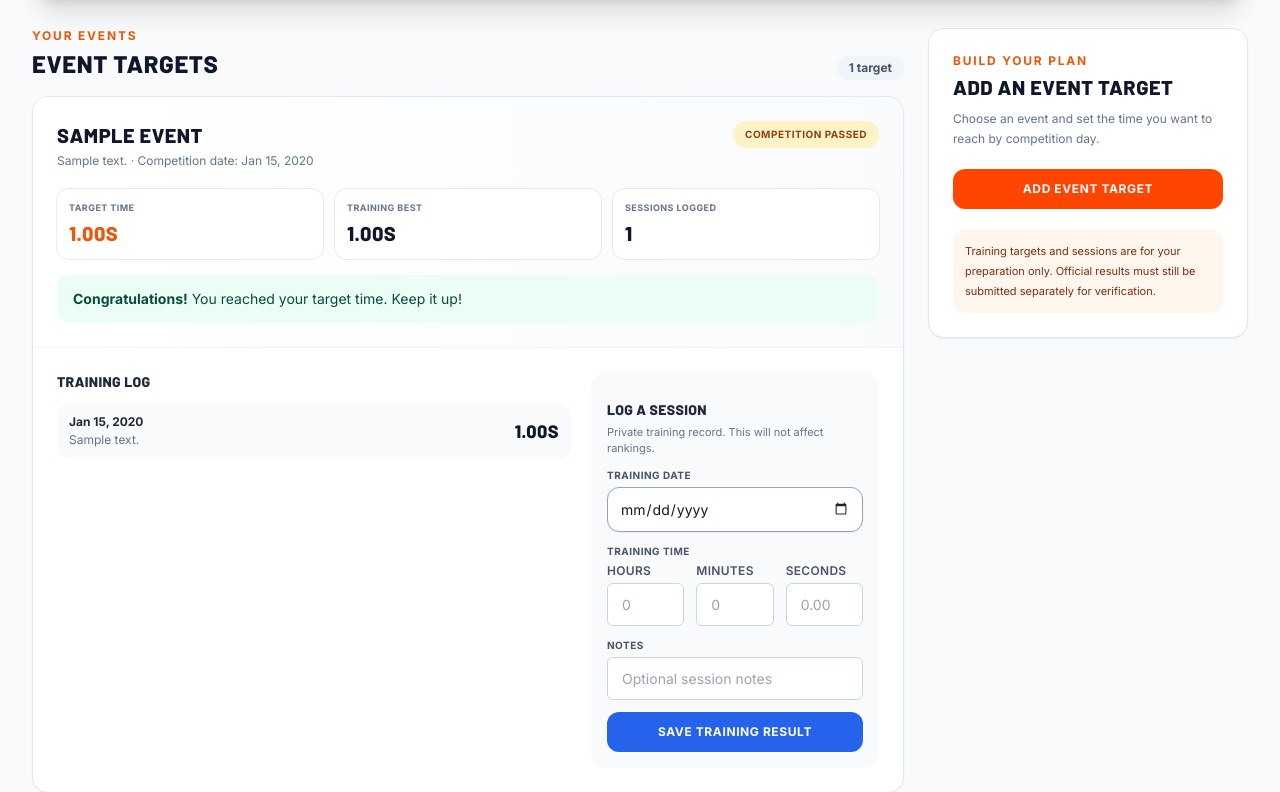
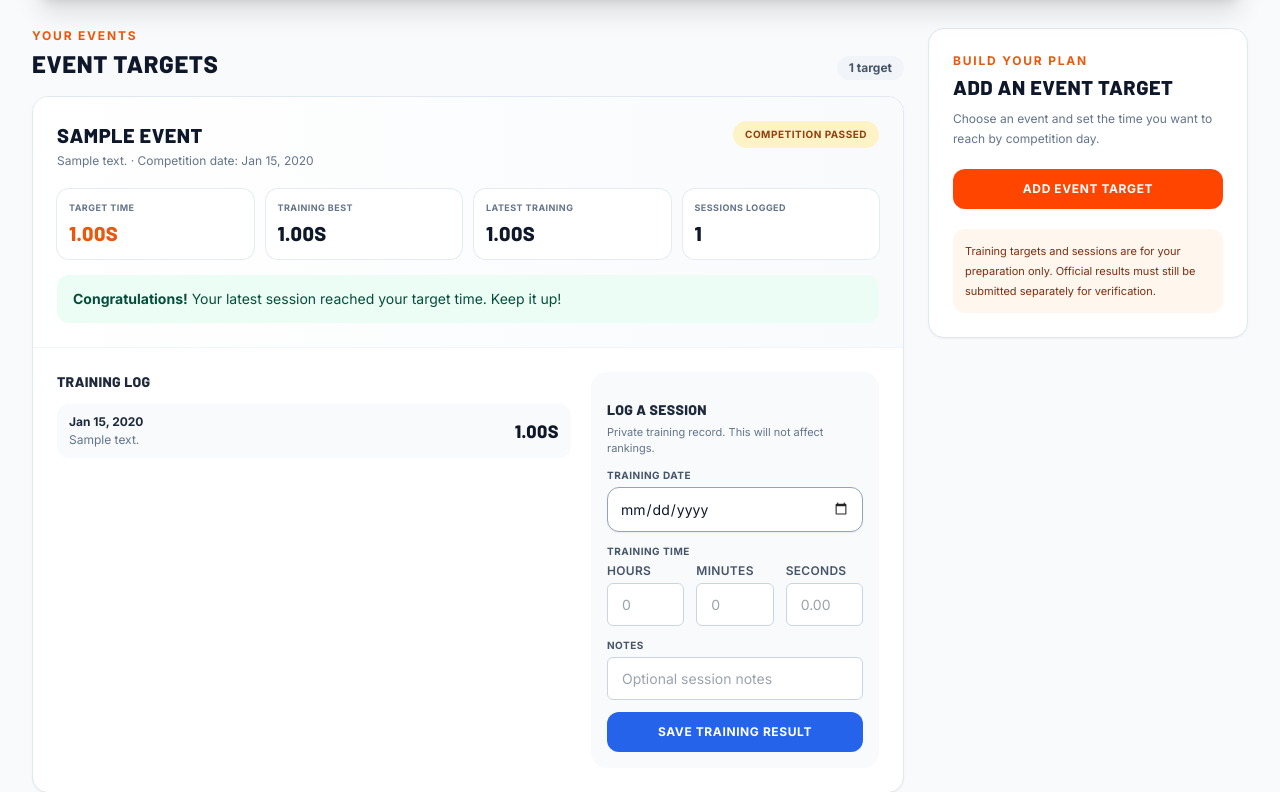
Before and after one commit to kipsangmosesdev/SakaTalent, a Django app: page /training/ in a window 1280 px wide. Shown: the part 338-1130 px from the top of the page. Run offline with Django 5.2, Linux system fonts and the light colour scheme; a user stored in the database is signed in; tables that the repository leaves empty hold one stand-in row (values such as "Sample post"); parts of the project's set-up code (start-up, migrations or seed data) failed here and were passed over; some libraries are stand-ins or nearby versions.

Commit message:
Use latest training result for target progress guidance

```diff
--- a/riadhaproject/core/templates/core/training_dashboard.html
+++ b/riadhaproject/core/templates/core/training_dashboard.html
@@ -74,13 +74,13 @@
                             </div>
                             {% if target.competition_date < today %}
                                 <span class="rounded-full bg-amber-100 px-3 py-1.5 text-[10px] font-extrabold uppercase tracking-wider text-amber-800">Competition passed</span>
-                            {% elif target.best_result and target.best_result.result <= target.target_result %}
+                            {% elif target.latest_result and target.latest_result.result <= target.target_result %}
                                 <span class="rounded-full bg-emerald-100 px-3 py-1.5 text-[10px] font-extrabold uppercase tracking-wider text-emerald-800">Target reached</span>
                             {% else %}
                                 <span class="rounded-full bg-blue-50 px-3 py-1.5 text-[10px] font-extrabold uppercase tracking-wider text-blue-800">In progress</span>
                             {% endif %}
                         </div>
-                        <div class="mt-5 grid grid-cols-2 gap-3 sm:grid-cols-3">
+                        <div class="mt-5 grid grid-cols-2 gap-3 sm:grid-cols-4">
                             <div class="rounded-xl bg-white p-3 ring-1 ring-slate-200/80">
                                 <p class="text-[9px] font-extrabold uppercase tracking-wider text-slate-500">Target time</p>
                                 <p class="mt-1 font-heading text-xl font-extrabold text-orange-600">{{ target.target_result|format_seconds }}</p>
@@ -89,26 +89,30 @@
                                 <p class="text-[9px] font-extrabold uppercase tracking-wider text-slate-500">Training best</p>
                                 <p class="mt-1 font-heading text-xl font-extrabold text-slate-900">{% if target.best_result %}{{ target.best_result.result|format_seconds }}{% else %}&mdash;{% endif %}</p>
                             </div>
-                            <div class="col-span-2 rounded-xl bg-white p-3 ring-1 ring-slate-200/80 sm:col-span-1">
+                            <div class="rounded-xl bg-white p-3 ring-1 ring-slate-200/80">
+                                <p class="text-[9px] font-extrabold uppercase tracking-wider text-slate-500">Latest training</p>
+                                <p class="mt-1 font-heading text-xl font-extrabold text-slate-900">{% if target.latest_result %}{{ target.latest_result.result|format_seconds }}{% else %}&mdash;{% endif %}</p>
+                            </div>
+                            <div class="rounded-xl bg-white p-3 ring-1 ring-slate-200/80">
                                 <p class="text-[9px] font-extrabold uppercase tracking-wider text-slate-500">Sessions logged</p>
                                 <p class="mt-1 font-heading text-xl font-extrabold text-slate-900">{{ target.training_count }}</p>
                             </div>
                         </div>
-                        <div class="mt-4 rounded-xl px-4 py-3 text-sm leading-6 {% if target.best_result and target.best_result.result <= target.target_result %}bg-emerald-50 text-emerald-900{% elif target.competition_date < today %}bg-amber-50 text-amber-900{% else %}bg-blue-50 text-blue-900{% endif %}">
-                            {% if target.best_result and target.best_result.result <= target.target_result %}
-                                {% if target.time_gap %}
-                                    <strong>Congratulations!</strong> You beat your target by {{ target.time_gap|format_seconds }}. Keep it up!
+                        <div class="mt-4 rounded-xl px-4 py-3 text-sm leading-6 {% if target.latest_result and target.latest_result.result <= target.target_result %}bg-emerald-50 text-emerald-900{% elif target.competition_date < today %}bg-amber-50 text-amber-900{% else %}bg-blue-50 text-blue-900{% endif %}">
+                            {% if target.latest_result and target.latest_result.result <= target.target_result %}
+                                {% if target.latest_time_gap %}
+                                    <strong>Congratulations!</strong> Your latest session beat your target by {{ target.latest_time_gap|format_seconds }}. Keep it up!
                                 {% else %}
-                                    <strong>Congratulations!</strong> You reached your target time. Keep it up!
+                                    <strong>Congratulations!</strong> Your latest session reached your target time. Keep it up!
                                 {% endif %}
                             {% elif target.competition_date < today %}
-                                {% if target.best_result %}
-                                    Competition date passed. Your best was {{ target.time_gap|format_seconds }} over your target. Keep training for your next competition.
+                                {% if target.latest_result %}
+                                    Competition date passed. Your latest session was {{ target.latest_time_gap|format_seconds }} over your target. Keep training for your next competition.
                                 {% else %}
                                     Competition date passed with no training times logged. Add a target for your next competition and keep training.
                                 {% endif %}
-                            {% elif target.best_result %}
-                                You need to improve your best by {{ target.time_gap|format_seconds }} to reach your target by competition day.
+                            {% elif target.latest_result %}
+                                You need to improve your latest time by {{ target.latest_time_gap|format_seconds }} to reach your target by competition day.
                             {% else %}
                                 Log a training time to see how close you are to your target.
                             {% endif %}
--- a/riadhaproject/core/views.py
+++ b/riadhaproject/core/views.py
@@ -324,8 +324,8 @@ def training_dashboard(request):
         target.best_result = min(results, key=lambda result: result.result) if results else None
         target.training_count = len(results)
         target.days_until_championship = (target.competition_date - today).days
-        if target.best_result:
-            target.time_gap = abs(target.target_result - target.best_result.result)
+        if target.latest_result:
+            target.latest_time_gap = abs(target.target_result - target.latest_result.result)
         if target.pk not in result_forms:
             result_forms[target.pk] = TrainingResultForm(target=target)
 
```
